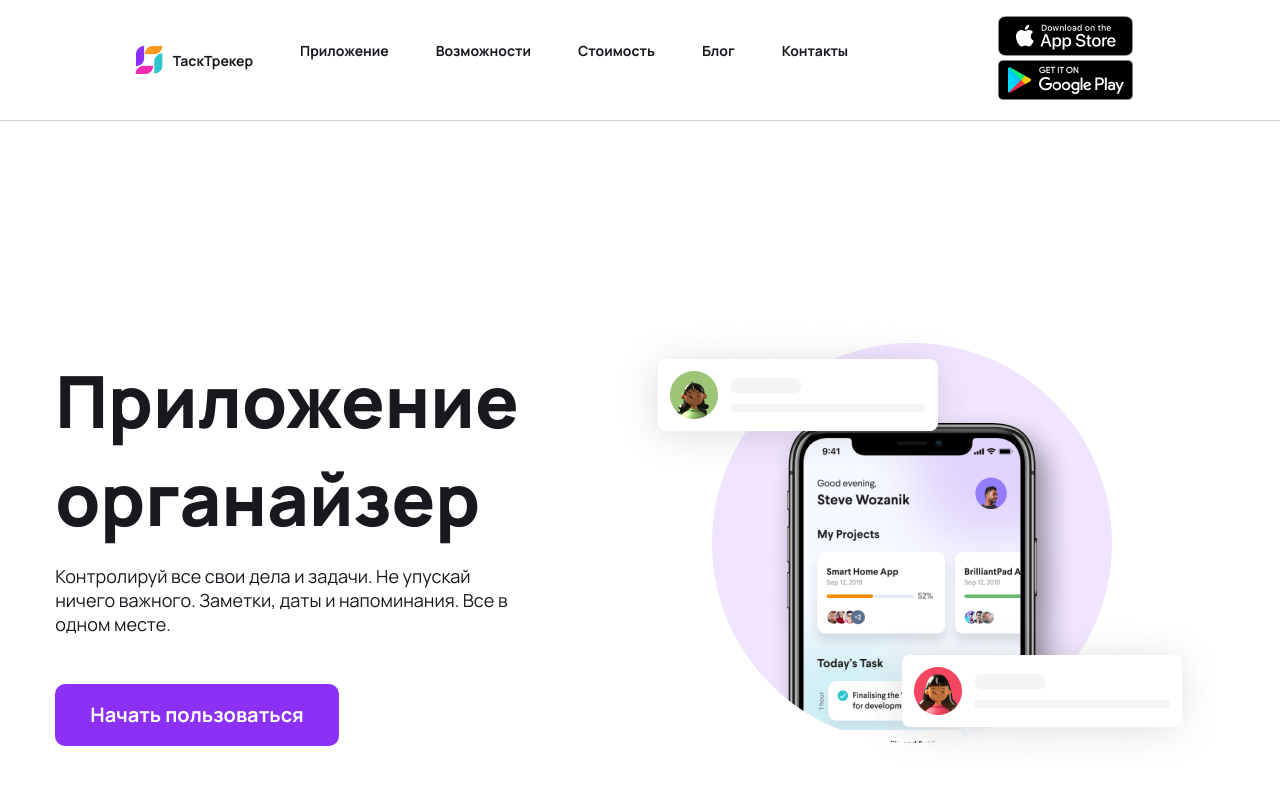
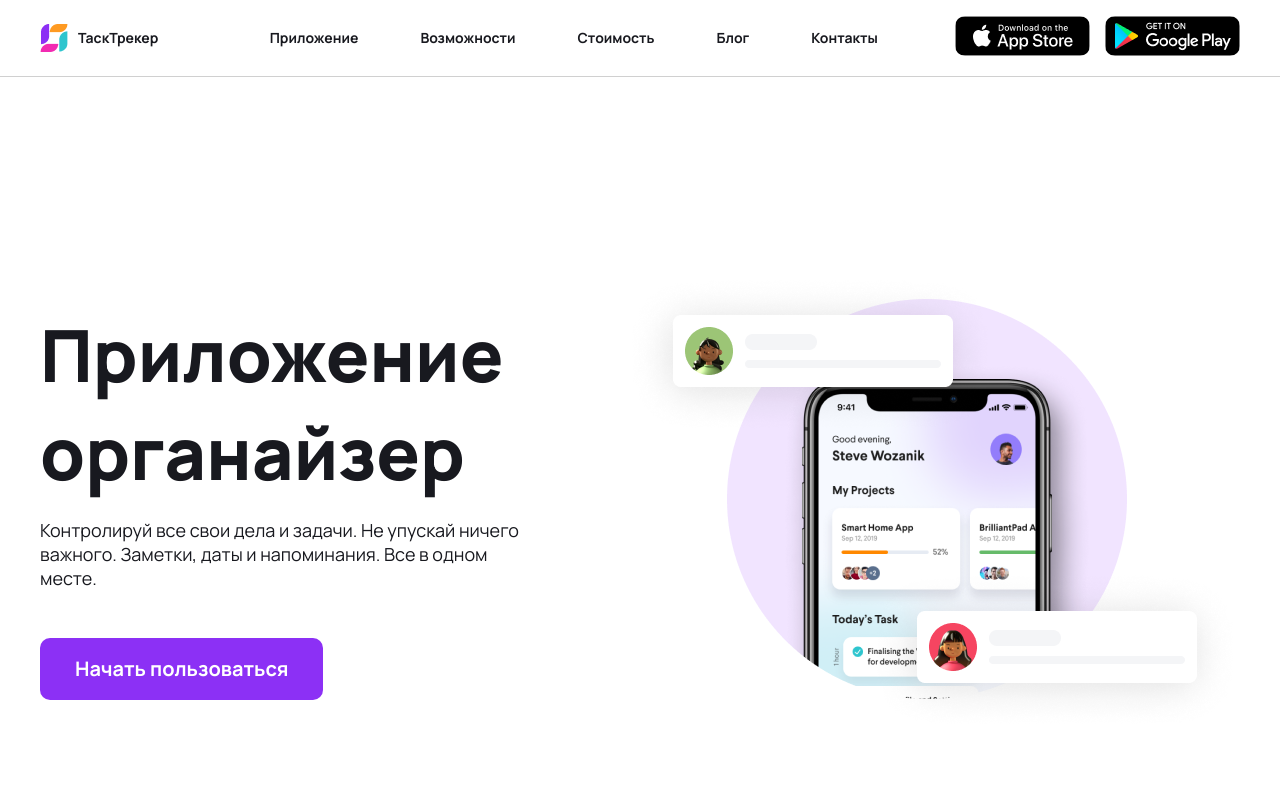
Before and after one commit to Chakiy/Organizer, a plain HTML site: page index.html in a window 1280 px wide. Shown: the top 800 px of the page. Drawn offline with Linux system fonts and the light colour scheme.

Commit message:
better code stracture

```diff
--- a/css/style.css
+++ b/css/style.css
@@ -3,10 +3,18 @@
 
 * {
     margin: 0;
-    padding: 0;
     box-sizing: border-box;
 }
 
+img {
+    display: block;
+}
+
+a {
+    display: block;
+    line-height: 1;
+
+}
 
 
 /* VARIABLES */
@@ -19,7 +27,8 @@
 /* CONTAINER */
 
 .container {
-    margin: 0 165px;
+    width: 1200px;
+    margin: 0 auto;
 }
 
 /* Body */
@@ -34,22 +43,22 @@ body {
 }
 
 
-/* BORDER BOTTOM */
-
-.border {
-    border-bottom: 1px solid rgba(0, 0, 0, 0.185);
-}
 
 
 /* HEADER */
 
 .header {
+    display: flex;
+    /* justify-content: center; */
+    align-items: center;
+    border-bottom: 1px solid rgba(0, 0, 0, 0.185);
 }
 
 .header_navigation {
+    /* width: 1110px; */
     display: flex;
-    justify-content: center;
-    align-items: center;
+    justify-content: space-between;
+    /* align-items: center; */
     margin: 16px 0;
 
 
@@ -62,6 +71,7 @@ body {
 }
 
 .logo img {
+    display: block;
     transition: transform 350ms ease-in;
 }
 
@@ -82,8 +92,8 @@ body {
     display: flex;
     justify-content: center;
     align-items: center;
-    margin-left: 32px;
-    margin-right: 150px;
+    padding-left: 0px;
+    margin-left: 34px;
 }
 
 .nav li {
@@ -100,6 +110,7 @@ body {
     font-weight: 700;
     text-decoration: none;
     line-height: 1.38;
+
     color: var(--main_text_col);
     /* background: red; */
     padding: 10px 15px;
@@ -133,16 +144,24 @@ body {
     display: inline-block;
     background-color: transparent;
 
-    border-radius: 5px;
+    border-radius: 20px;
 
 }
+
+.store_img {
+    display: block;
+    border-radius: 10px;
+    overflow: hidden;
+
+}
+
 
 .store_link:first-child {
     margin-right: 12px;
 }
 
 .store_link:hover img {
-    box-shadow: 2px 2px 15px 0 rgb(43, 39, 39);
+    box-shadow: 4px 4px 15px 0px rgb(43, 39, 39);
 }
 
 /* MAIN */
@@ -190,6 +209,8 @@ body {
     border: none;
     outline: none;
     z-index: 1;
+    overflow: hidden;
+
 }
 
 
@@ -206,13 +227,13 @@ body {
     transform: scaleX(0);
     transform-origin: right;
     transition: transform 350ms ease-in;
-
 }
 
 
 .btn:hover::before {
     transform: scaleX(100%);
     transform-origin: left;
+
 }
 
 
--- a/index.html
+++ b/index.html
@@ -9,7 +9,7 @@
   </head>
   <body>
     <header class="header">
-      <div class="border">
+      <!-- <div class="border"> -->
       <div class="container">
         <div class="header_navigation">
           <a class="logo">
@@ -25,15 +25,21 @@
           </ul>
           <div class="store">
             <a href="#" class="store_link"
-                ><img src="./img/store/app_store.png" alt="apple store "
+              ><img
+                class="store_img"
+                src="./img/store/app_store.png"
+                alt="apple store "
             /></a>
             <a href="#" class="store_link"
-                ><img src="./img/store/google_store.png" alt="google store"
+              ><img
+                class="store_img"
+                src="./img/store/google_store.png"
+                alt="google store"
             /></a>
           </div>
         </div>
       </div>
-      </div>
+      <!-- </div> -->
     </header>
     <main class="main">
       <div class="container">
```
Lines whose indentation alone changed are shown as unchanged.
